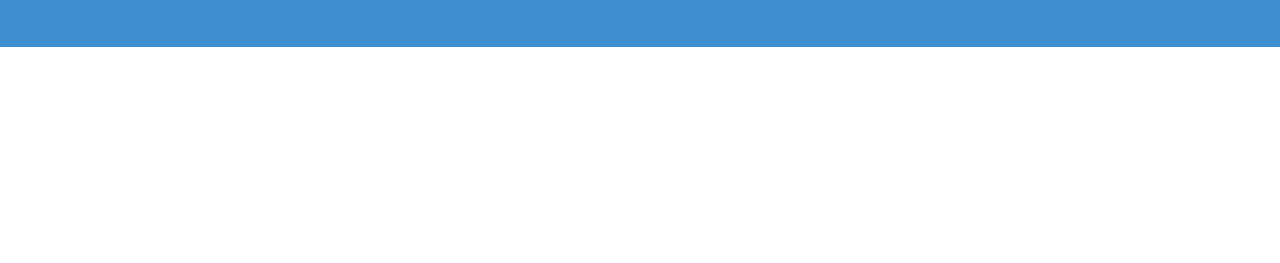
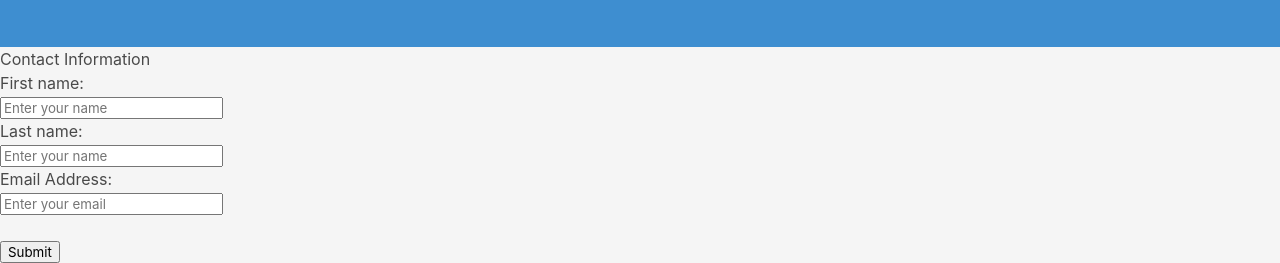
Before and after one commit to shaannessy25/Semantic-Markup, a plain HTML site: page index.html in a window 1280 px wide. Shown: the part 1094-1357 px from the top of the page. Before the commit the page ends 1141 px from the top, so only its background shows below. Drawn offline with nearby package versions, Linux system fonts and the light colour scheme.

Commit message:
adding form

```diff
--- a/index.html
+++ b/index.html
@@ -61,7 +61,6 @@
         </div>
     </section>
 
-
     <section class="hero is-info">
             <div class="hero-body">
                 <div class="container">
@@ -81,6 +80,21 @@
                 </div>
             </div>
     </section>
+    <section class="hero is-light">
+            <h2>Contact Information</h2>
+            <form action="/">
+                First name:<br>
+                <input type="text" name="firstname" placeholder="Enter your name">
+                <br>
+                Last name:<br>
+                <input type="text" name="lastname" placeholder="Enter your name">
+                <br>
+                Email Address:<br>
+                <input type="email" name="email" placeholder="Enter your email">
+                <br><br>
+                <input type="submit" value="Submit">
+            </form>
+    </section>
 
 </body>
 </html>
```
